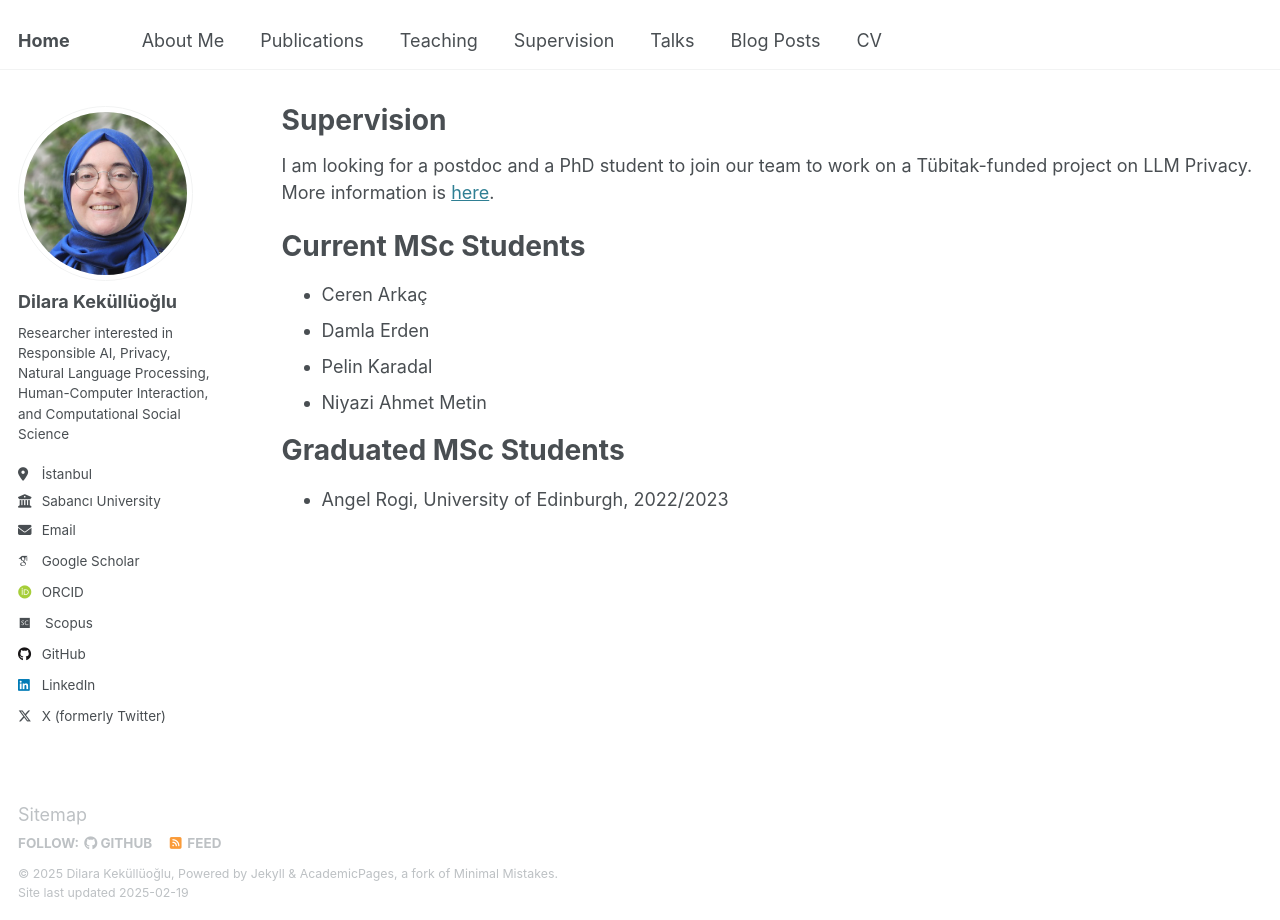
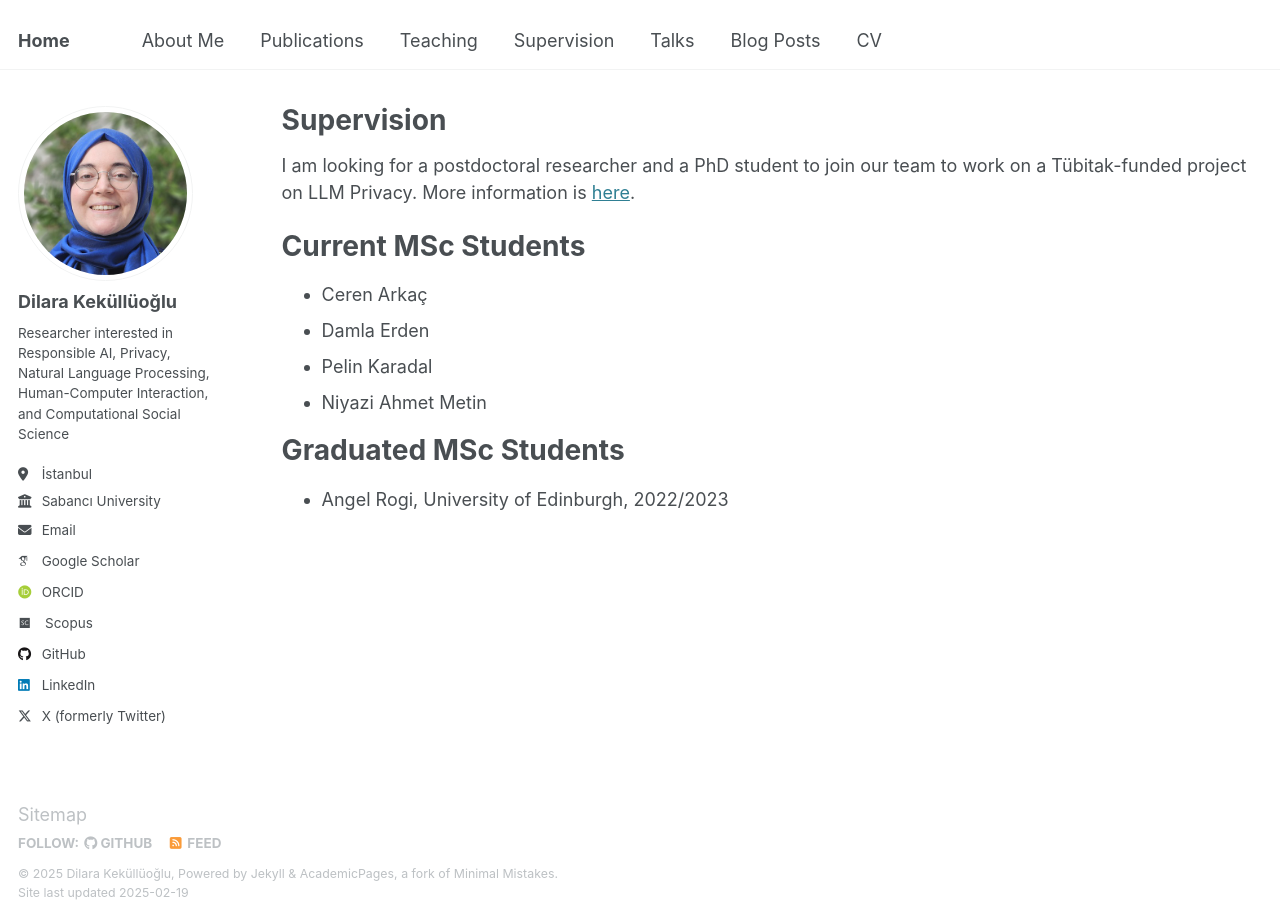
Before and after one commit to dilarakkl/dilarakkl.github.io, a Jekyll site: the page built from _pages/supervision.md, in a window 1280 px wide. Built offline with Jekyll 4.4.1, drawn with Linux system fonts in a browser that asks for light colours; some web fonts are replaced.

Commit message:
Update supervision.md

```diff
--- a/_pages/supervision.md
+++ b/_pages/supervision.md
@@ -5,7 +5,7 @@ permalink: /supervision/
 author_profile: true
 ---
 
-I am looking for a postdoc and a PhD student to join our team to work on a Tübitak-funded project on LLM Privacy. More information is [here](https://dilarakkl.github.io/posts/2025-02-19-hiring).
+I am looking for a postdoctoral researcher and a PhD student to join our team to work on a Tübitak-funded project on LLM Privacy. More information is [here](https://dilarakkl.github.io/posts/2025-02-19-hiring).
 
 Current MSc Students
 ======
```
